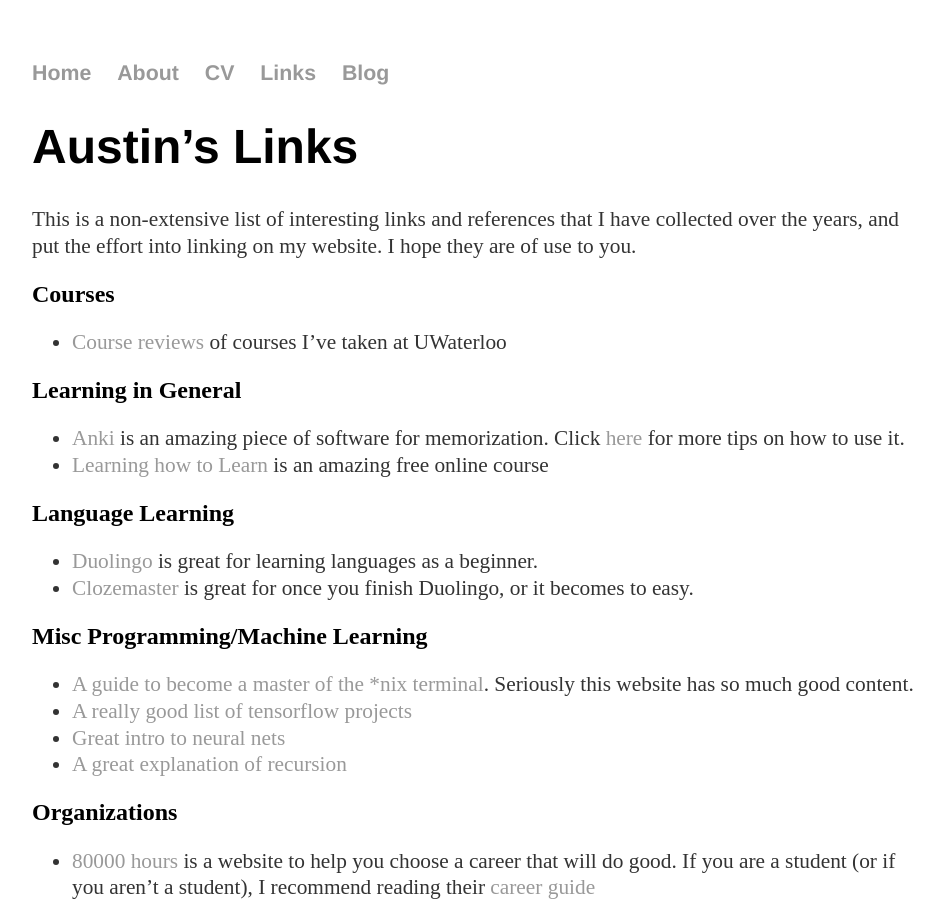
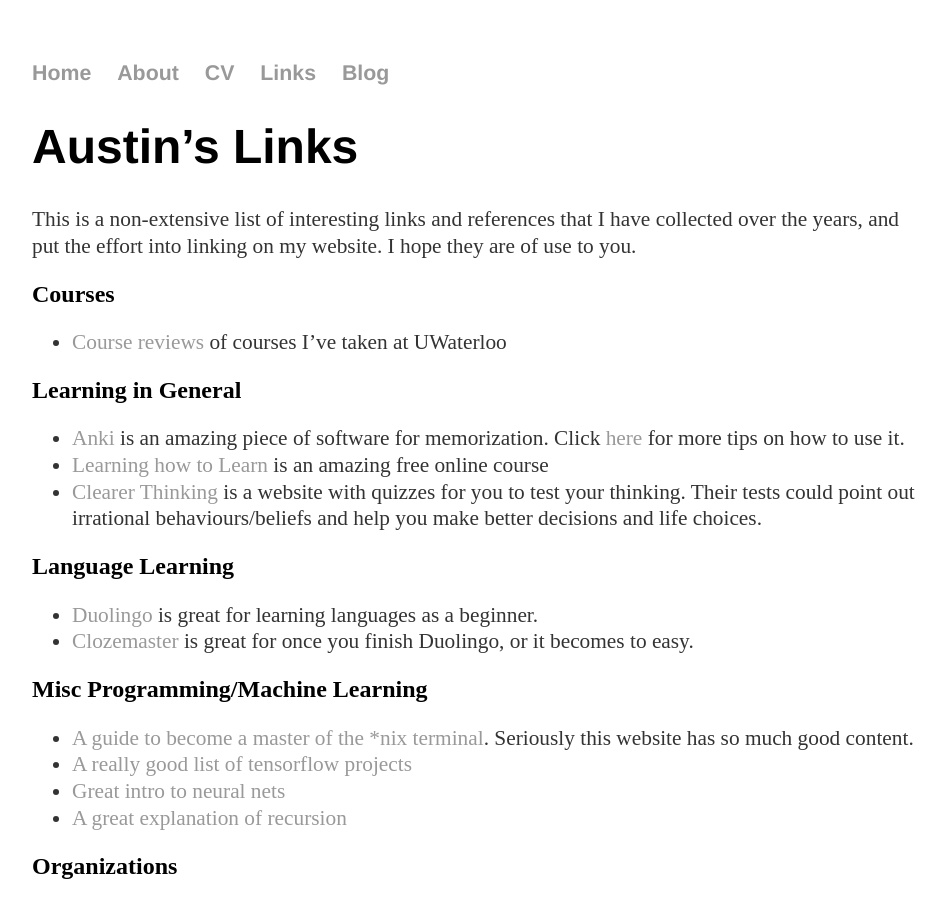
Before and after one commit to AustinT/AustinT.github.io, a Jekyll site: the page built from links/index.md, in a window 1280 px wide and 900 px high. Shown: the whole window, without its empty margins (160-1106 px from the left). Built offline with Jekyll 4.4.1, drawn with Linux system fonts in a browser that asks for light colours.

Commit message:
Added link to clearer thinking website

```diff
--- a/links/index.md
+++ b/links/index.md
@@ -12,6 +12,10 @@
 - [Anki](https://apps.ankiweb.net/) is an amazing piece of software for memorization.
  Click [here](/links/anki) for more tips on how to use it.
 - [Learning how to Learn](https://www.coursera.org/learn/learning-how-to-learn) is an amazing free online course
+- [Clearer Thinking](https://www.clearerthinking.org/) is a website with quizzes
+ for you to test your thinking.
+ Their tests could point out irrational behaviours/beliefs and help you make
+ better decisions and life choices.
 
 ## Language Learning
 - [Duolingo](https://www.duolingo.com/) is great for learning languages as a beginner.
```
